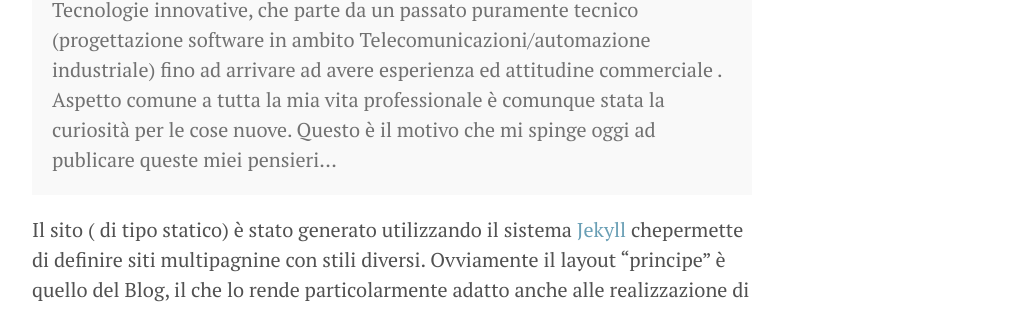
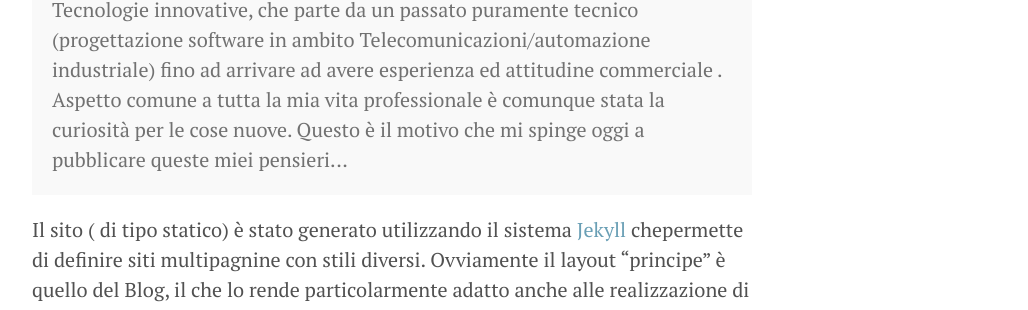
Before and after one commit to proj4spes/enri.github.io, a Jekyll site: the page built from about.md, in a window 1280 px wide and 900 px high. Shown: the part 275-585 px from the top of the window, without its empty margins (248-1276 px from the left). Built offline with Jekyll 4.4.1, drawn with Linux system fonts in a browser that asks for light colours; nearby versions of some CDN libraries; comment, search, counter and statistics services are not loaded; some of the changed text lies outside the part shown.

Commit message:
post about.md

```diff
--- a/about.md
+++ b/about.md
@@ -5,7 +5,7 @@ title: About
 
 <p class="message">
 Hi, Con questa pagina mi presento e descrivo brevemente le attività che hanno portato alla realizzazione di questo sito.
-Sono un consulente in Tecnologie innovative, che parte da un passato puramente tecnico (progettazione software in ambito Telecomunicazioni/automazione industriale) fino ad arrivare ad avere esperienza ed attitudine commerciale . Aspetto comune a tutta la mia vita professionale è comunque stata la curiosità per le cose nuove. Questo è il motivo che mi spinge oggi ad publicare queste miei pensieri...
+Sono un consulente in Tecnologie innovative, che parte da un passato puramente tecnico (progettazione software in ambito Telecomunicazioni/automazione industriale) fino ad arrivare ad avere esperienza ed attitudine commerciale . Aspetto comune a tutta la mia vita professionale è comunque stata la curiosità per le cose nuove. Questo è il motivo che mi spinge oggi a pubblicare queste miei pensieri...
 </p>
 Il sito ( di tipo statico) è stato generato utilizzando il sistema [Jekyll](http://jekyllrb.com) chepermette di definire siti multipagnine con stili diversi. Ovviamente il layout "principe"  è quello   del Blog, il che lo rende particolarmente adatto anche alle realizzazione di siti personali o attinenti ad un progetto.
 
```
